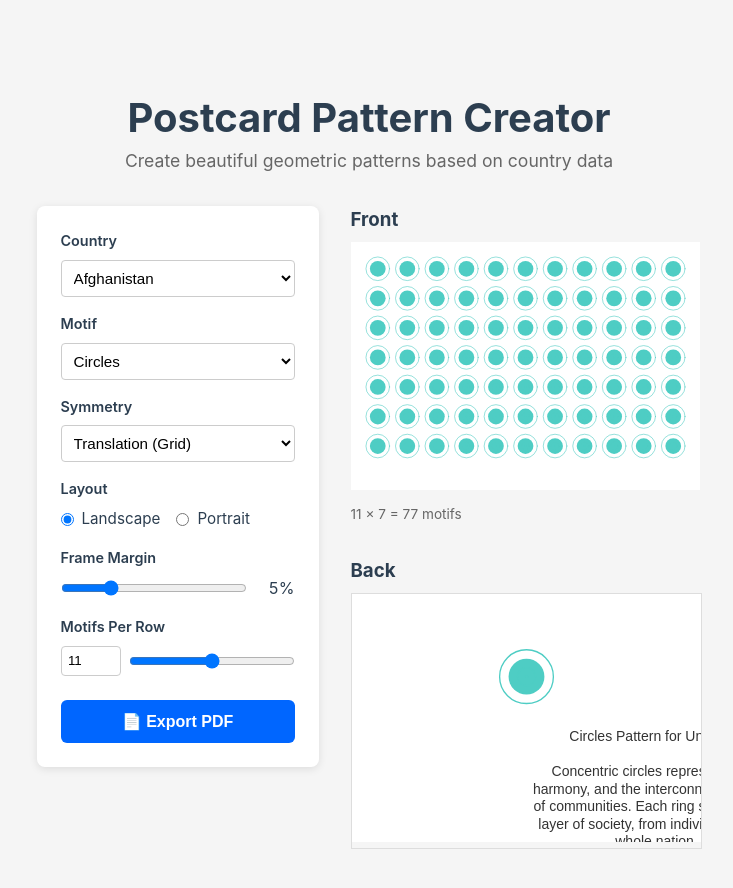
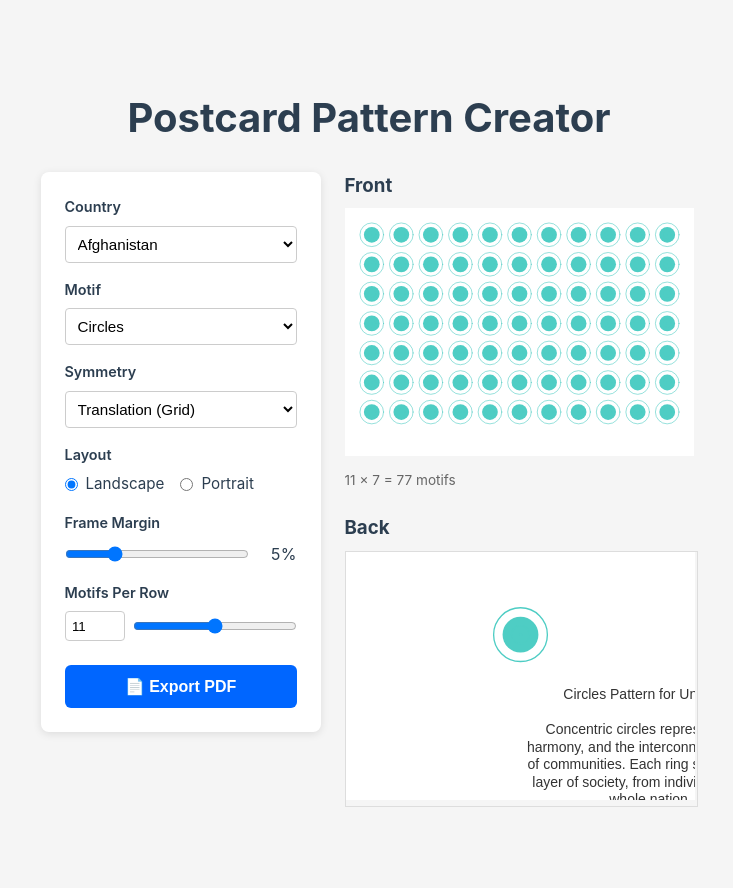
Before and after one commit to LiliGasser/repeatpattern-app, a Vue app: page / in a window 1280 px wide. Shown: the top 888 px of the page, without its empty margins (271-1004 px from the left). Built offline with nearby package versions, Linux system fonts and the light colour scheme; what p5.js-svg would draw is missing.

Commit message:
two column layout

```diff
--- a/src/views/Dashboard.vue
+++ b/src/views/Dashboard.vue
@@ -2,13 +2,13 @@
   <div class="dashboard">
     <header class="dashboard-header">
       <h1>Postcard Pattern Creator</h1>
-      <p class="subtitle">Create beautiful geometric patterns based on country data</p>
     </header>
 
     <div v-if="loading" class="loading">Loading country data...</div>
     <div v-else-if="error" class="error">Error: {{ error }}</div>
 
-    <div v-else class="dashboard-layout">
+    <div v-else class="columns">
+      <!-- LEFT – control panel -->
       <aside class="sidebar">
         <ControlPanel
           :country="selectedCountry"
@@ -30,7 +30,8 @@
         </button>
       </aside>
 
-      <main class="postcards-container">
+      <!-- RIGHT – canvases -->
+      <div class="canvas-wrapper">
         <PostcardFront
           :country-data="selectedCountryData"
           :motif="selectedMotif"
@@ -45,7 +46,7 @@
           :drawable-area="drawableArea"
           :canvas-dimensions="canvasDimensions"
         />
-      </main>
+      </div>
     </div>
   </div>
 </template>
@@ -87,8 +88,8 @@ const exportPdf = () => {
 
 <style scoped>
 .dashboard {
-  min-height: 100vh;
-  background-color: #f5f5f5;
+  max-width: 1400px;
+  margin: 0 auto;
   padding: 2rem;
 }
 
@@ -100,7 +101,7 @@ const exportPdf = () => {
 .dashboard-header h1 {
   font-size: 2.5rem;
   color: #2c3e50;
-  margin-bottom: 0.5rem;
+  margin: 0;
 }
 
 .subtitle {
@@ -119,22 +120,24 @@ const exportPdf = () => {
   color: #d63031;
 }
 
-.dashboard-layout {
+/* Two-column layout */
+.columns {
   display: flex;
-  gap: 2rem;
-  max-width: 1400px;
-  margin: 0 auto;
+  gap: 1.5rem;
+  align-items: flex-start;
 }
 
+/* LEFT – control panel */
 .sidebar {
-  flex: 0 0 280px;
+  flex: 0 0 280px;               /* fixed width */
   background: white;
   padding: 1.5rem;
   border-radius: 8px;
   box-shadow: 0 2px 8px rgba(0, 0, 0, 0.1);
-  height: fit-content;
   position: sticky;
   top: 2rem;
+  max-height: calc(100vh - 4rem);
+  overflow-y: auto;
 }
 
 .export-btn {
@@ -155,21 +158,44 @@ const exportPdf = () => {
   background-color: #0052cc;
 }
 
-.postcards-container {
-  flex: 1;
+/* RIGHT – canvases */
+.canvas-wrapper {
+  flex: 1;                       /* take remaining width */
   display: flex;
   flex-direction: column;
-  gap: 2rem;
+  gap: 1.5rem;
 }
 
+/* Responsive: stack on smaller screens */
 @media (max-width: 1024px) {
-  .dashboard-layout {
+  .columns {
     flex-direction: column;
   }
 
   .sidebar {
     flex: 1;
+    width: 100%;
     position: static;
+    max-height: none;
   }
 }
+
+/* Scrollbar styling for sidebar */
+.sidebar::-webkit-scrollbar {
+  width: 6px;
+}
+
+.sidebar::-webkit-scrollbar-track {
+  background: #f1f1f1;
+  border-radius: 3px;
+}
+
+.sidebar::-webkit-scrollbar-thumb {
+  background: #888;
+  border-radius: 3px;
+}
+
+.sidebar::-webkit-scrollbar-thumb:hover {
+  background: #555;
+}
 </style>
```
